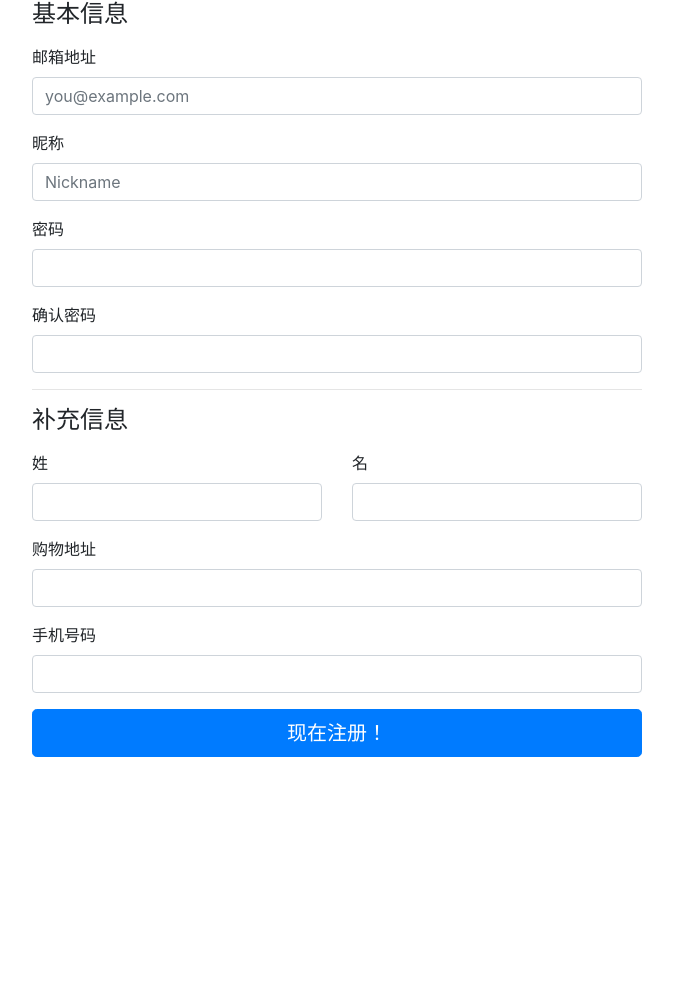
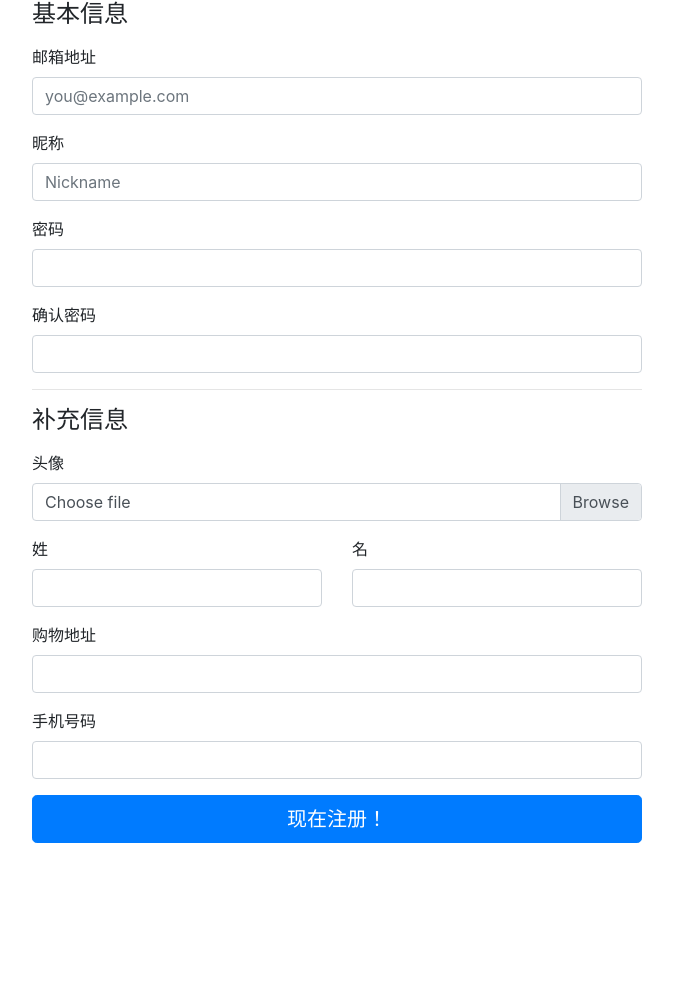
Before and after one commit to nycshisan/MOYU, a Django app: template src/templates/register.html in a window 1280 px wide. Shown: the part 382-1375 px from the top of the page, without its empty margins (303-976 px from the left). Before the commit the page ends 1139 px from the top, so only its background shows below. Run offline with Django 3.2, Linux system fonts and the light colour scheme; the template is opened without the code that fills it, so the values that code supplies are empty; some libraries are stand-ins or nearby versions.

Commit message:
add avatar upload for signing up

```diff
--- a/src/templates/register.html
+++ b/src/templates/register.html
@@ -16,7 +16,7 @@
         <div class="col-md-2 order-md-1">
         </div>
         <div class="col-md-8 order-md-2">
-            <form class="needs-validation" novalidate="">
+            <form class="needs-validation" novalidate="" enctype="multipart/form-data">
                 <h4 class="mb-3">基本信息</h4>
                 <div class="mb-3">
                     <label for="email">邮箱地址</label>
@@ -53,6 +53,16 @@
                 <hr>
                 <h4 class="mb-3">补充信息</h4>
 
+                <div class="mb-3">
+                    <label for="avatar">头像</label>
+                    <div class="input-group">
+                        <div class="custom-file">
+                            <input type="file" class="custom-file-input" id="avatar">
+                            <label class="custom-file-label" for="avatar">Choose file</label>
+                        </div>
+                    </div>
+                </div>
+
                 <div class="row">
                     <div class="col-md-6 mb-3">
                         <label for="firstName">姓</label>
@@ -70,8 +80,8 @@
                 </div>
 
                 <div class="mb-3">
-                    <label for="address">手机号码</label>
-                    <input type="text" class="form-control" id="address">
+                    <label for="phone">手机号码</label>
+                    <input type="text" class="form-control" id="phone">
                 </div>
 
                 <button class="btn btn-primary btn-lg btn-block" type="submit">现在注册！</button>
```
